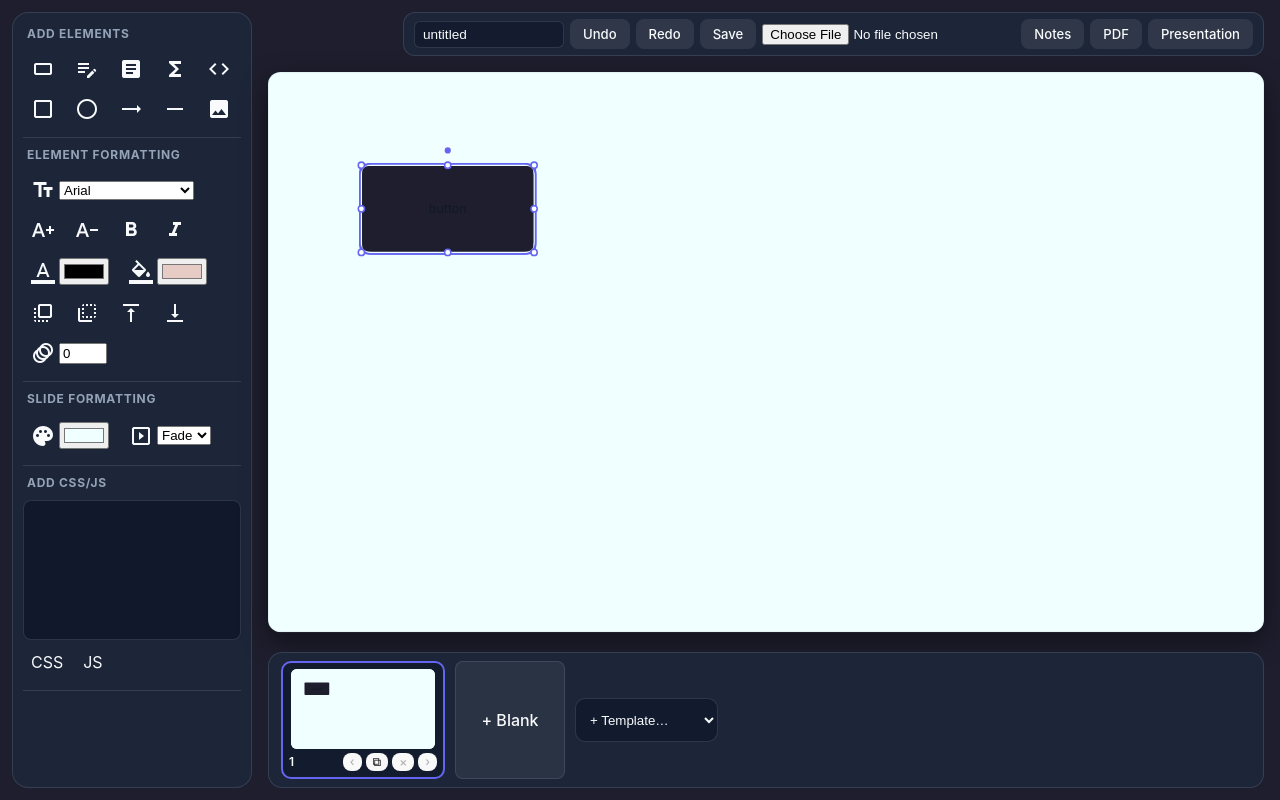
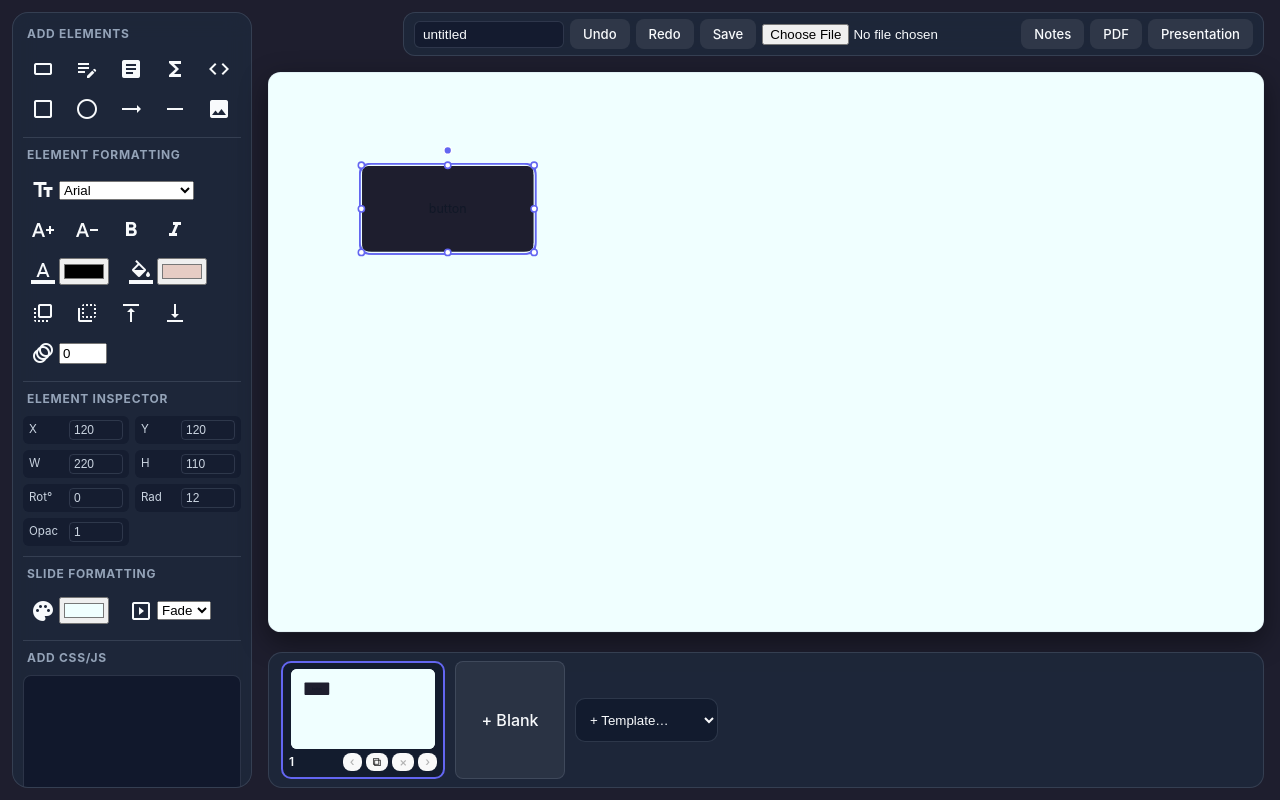
Before and after one commit to mk314k/SlideCraftK, a React (Vite) app: page / in a window 1280 px wide. Both pictures are taken after a click on the label "crop_16_9". Built offline with nearby package versions, Linux system fonts and the light colour scheme.

Commit message:
feat(inspector): add numeric X/Y/W/H and style property inspector panel

```diff
--- a/src/App.css
+++ b/src/App.css
@@ -87,6 +87,34 @@ p {
 
 .tool:hover {
   background-color: rgba(255, 255, 255, 0.1);
+}
+
+.inspector-grid {
+  display: grid;
+  grid-template-columns: repeat(2, 1fr);
+  gap: 6px;
+}
+
+.inspector-field {
+  display: flex;
+  align-items: center;
+  justify-content: space-between;
+  gap: 4px;
+  font-size: 0.72rem;
+  color: #cbd5e1;
+  background: rgba(15, 23, 42, 0.55);
+  padding: 4px 6px;
+  border-radius: 6px;
+}
+
+.inspector-field input {
+  width: 54px;
+  background: transparent;
+  border: 1px solid var(--panel-border);
+  border-radius: 4px;
+  color: inherit;
+  padding: 2px 4px;
+  font-size: 0.75rem;
 }
 
 #code {
--- a/src/tools.tsx
+++ b/src/tools.tsx
@@ -200,6 +200,97 @@ export const Tools:React.FC<ToolsProps> = ({handleAddElement}) => {
                 />
             </div>
         </div>
+        {activeElem && (
+            <>
+                <span>Element Inspector</span>
+                <div className="toolset inspector-grid">
+                    <label className="inspector-field">
+                        <span>X</span>
+                        <input
+                            type="number"
+                            value={activeElem.x}
+                            onChange={(e) => {
+                                const val = parseInt(e.target.value, 10) || 0;
+                                updateElement(activeElem.id, (el) => { el.x = val; });
+                            }}
+                        />
+                    </label>
+                    <label className="inspector-field">
+                        <span>Y</span>
+                        <input
+                            type="number"
+                            value={activeElem.y}
+                            onChange={(e) => {
+                                const val = parseInt(e.target.value, 10) || 0;
+                                updateElement(activeElem.id, (el) => { el.y = val; });
+                            }}
+                        />
+                    </label>
+                    <label className="inspector-field">
+                        <span>W</span>
+                        <input
+                            type="number"
+                            min={24}
+                            value={activeElem.width}
+                            onChange={(e) => {
+                                const val = Math.max(24, parseInt(e.target.value, 10) || 24);
+                                updateElement(activeElem.id, (el) => { el.width = val; });
+                            }}
+                        />
+                    </label>
+                    <label className="inspector-field">
+                        <span>H</span>
+                        <input
+                            type="number"
+                            min={24}
+                            value={activeElem.height}
+                            onChange={(e) => {
+                                const val = Math.max(24, parseInt(e.target.value, 10) || 24);
+                                updateElement(activeElem.id, (el) => { el.height = val; });
+                            }}
+                        />
+                    </label>
+                    <label className="inspector-field">
+                        <span>Rot°</span>
+                        <input
+                            type="number"
+                            value={activeElem.rotation ?? 0}
+                            onChange={(e) => {
+                                const val = ((parseInt(e.target.value, 10) || 0) % 360 + 360) % 360;
+                                updateElement(activeElem.id, (el) => { el.rotation = val; });
+                            }}
+                        />
+                    </label>
+                    <label className="inspector-field">
+                        <span>Rad</span>
+                        <input
+                            type="number"
+                            min={0}
+                            max={100}
+                            value={parseInt(activeElem.style['borderRadius'] ?? '12', 10) || 0}
+                            onChange={(e) => {
+                                const val = Math.max(0, parseInt(e.target.value, 10) || 0);
+                                handleStyleChange('borderRadius', `${val}px`);
+                            }}
+                        />
+                    </label>
+                    <label className="inspector-field">
+                        <span>Opac</span>
+                        <input
+                            type="number"
+                            min={0.1}
+                            max={1}
+                            step={0.1}
+                            value={parseFloat(activeElem.style['opacity'] ?? '1') || 1}
+                            onChange={(e) => {
+                                const val = Math.min(1, Math.max(0.1, parseFloat(e.target.value) || 1));
+                                handleStyleChange('opacity', String(val));
+                            }}
+                        />
+                    </label>
+                </div>
+            </>
+        )}
         <span>Slide Formatting</span>
         <div className="toolset">
             <label className="tool">
```
